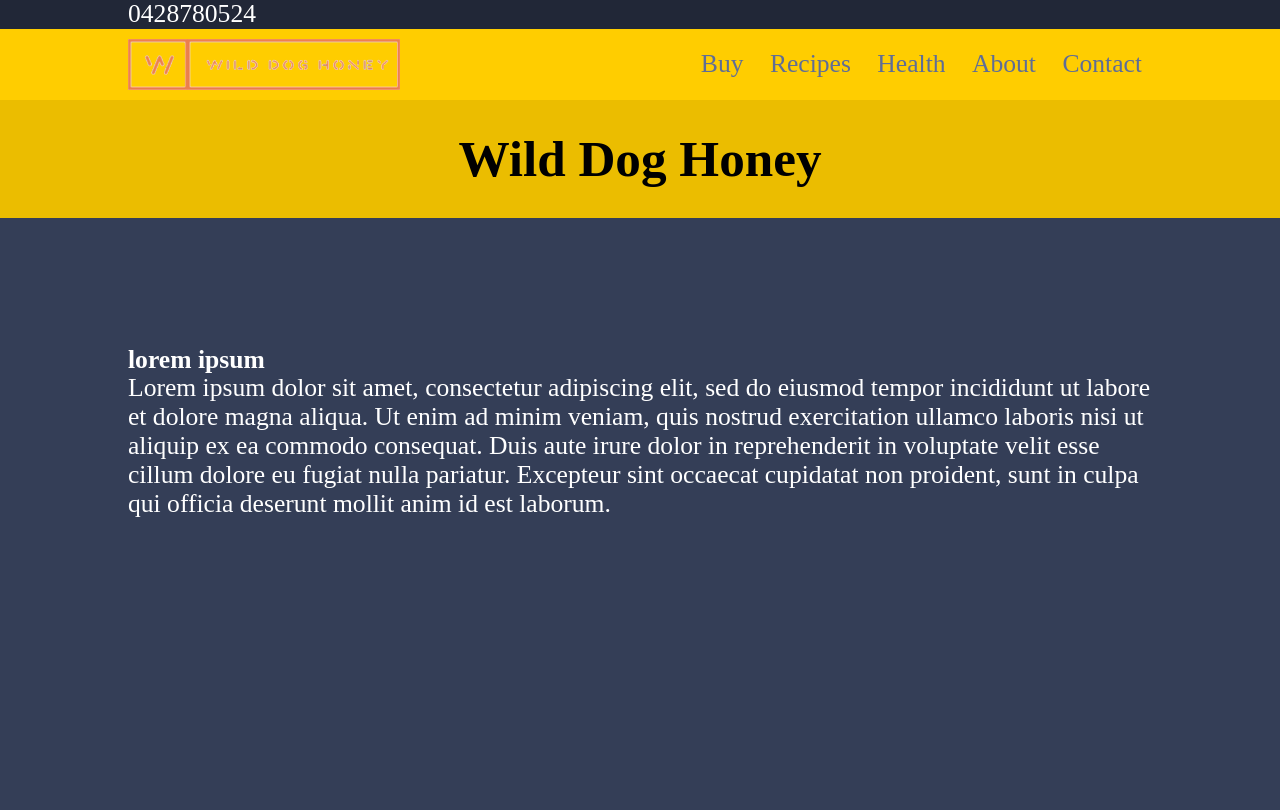
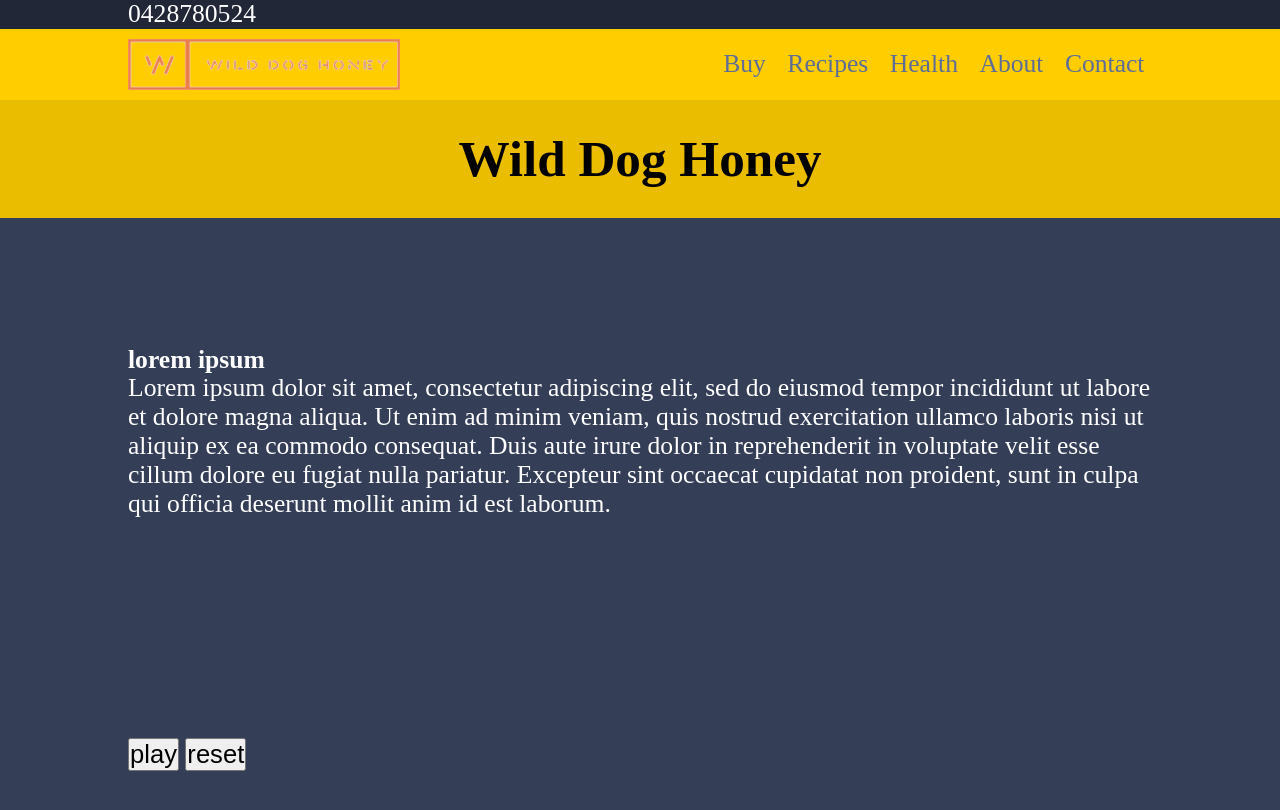
Before and after one commit to RolandWarburton/jekyllBase, a Jekyll site: the page built from index.html, in a window 1280 px wide and 1400 px high. Shown: the top 810 px of the window. Built offline with Jekyll 4.4.1, drawn with Linux system fonts in a browser that asks for light colours; nearby versions of some CDN libraries; a script that is not in the unit is left out.

Commit message:
working on a sliding image reveal

```diff
--- a/_includes/head.html
+++ b/_includes/head.html
@@ -10,8 +10,6 @@
 <script src="assets/js/home.js"></script>
 <script src="//cdnjs.cloudflare.com/ajax/libs/ScrollMagic/2.0.7/ScrollMagic.min.js"></script>
 <script src="https://cdnjs.cloudflare.com/ajax/libs/gsap/2.1.2/TweenMax.min.js"></script>
-<script src="https://cdnjs.cloudflare.com/ajax/libs/ScrollMagic/2.0.6/plugins/animation.gsap.min.js"></script>
-<script src="https://kit.fontawesome.com/4903fd1232.js"></script>
 
 
 </head>
--- a/_includes/header.html
+++ b/_includes/header.html
@@ -6,11 +6,9 @@
 <div class="navigation" id="header_middle">
 
         <div id="logo_container">
-                <div id="nav_img_small"><img src="assets/media/logo_small.PNG" alt="logo"></div>
-                <div id="nav_img_big"><img src="assets/media/logo_big.PNG" alt="logo"></div>
+                <div id="nav_img_small"><img class="nav_image" src="assets/media/logo_small.PNG" alt="logo"></div>
+                <div id="nav_img_big"><img class="nav_image" src="assets/media/logo_big.PNG" alt="logo"></div>
         </div>
-
-
 
         <ul class="nav_list">
                 <li><a href="#!">Buy</a></li>
@@ -21,8 +19,6 @@
         </ul>
 </div>
 
-
-
 <div class="navigation" id="header_bottom">
         <h1>{{ page.title }}</h1>
 </div>
--- a/_sass/base/base.scss
+++ b/_sass/base/base.scss
@@ -2,6 +2,7 @@
 body {
       background-color: $main_color;
       color: white;
+
 }
 
 * {
@@ -9,3 +10,14 @@
       margin: 0px;
       padding: 0px;
 }
+
+.img_container {
+      img {
+            height: 0%;
+            width: 600px;
+            transform-origin: bottom;
+      }
+      width: 600px;
+      height:200px;
+      padding: 10px;
+}
--- a/_sass/modules/header.scss
+++ b/_sass/modules/header.scss
@@ -34,7 +34,7 @@
         #nav_img_small {display: block;}
         #nav_img_big {display: none;}
 
-        img {
+        .nav_image {
             height: 2em;
         }
 
@@ -47,20 +47,12 @@
     .nav_list {
         grid-row: 1;
         grid-column: 2;
-        margin: auto;
+        text-align: right;
+        margin: auto 0;
         li {
-            margin: 0 10px;
+            justify-content: flex-end;
+            margin: 0 1%;
             display: inline;
-        }
-
-        @include desktop {
-            grid-row: 1;
-            grid-column: 2;
-            display: block;
-            margin: auto 0;
-            text-align: right;
-
-
         }
     }
 
--- a/assets/js/home.js
+++ b/assets/js/home.js
@@ -1,28 +1,17 @@
-window.onload = function() {
-  console.log("ready");
+window.onload=function(){
 
-  var $hamburger = $('.hamburger');
+  const c = document.querySelectorAll(".img_container > img");
+  console.log(c[0]);
 
-  TweenLite.set('#mobile_nav', {yPercent: -100});
-  TweenLite.set('.navigation li',{x:-112});
+  document.getElementById("test").addEventListener('click', function() {
+    TweenMax.to(c[0], 1, {height: '100%', background: 'blue'});
+ });
 
-  var hamburgerMotion = new TimelineMax()
-  .to('#mobile_nav',0.3,{yPercent:0},0)
-  .reverse()
+ // $('.test').on('click',  function(){
+ //   tl.play();
+ // });
 
-  $hamburger.on('click', function(e) {
-    hamburgerMotion.reversed(!hamburgerMotion.reversed());
-
-  });
-
-
-
-
-
-  // // for dropdown nav
-  // $('.nav_list .dropdown_trigger').hover(function(e) {
-  //   $(this).siblings('.nav_dropdown').slideToggle()
-  // });
-
-
-};
+ // $('.reset').on('click',  function(){
+ //   tl.pause(0, true);
+ // })
+}
--- a/index.html
+++ b/index.html
@@ -3,6 +3,7 @@
 title: Wild Dog Honey
 ---
 
+<body>
     <div style="height: 3000px; padding: 10%;">
 
         <h3>lorem ipsum</h3>
@@ -11,5 +12,18 @@
                 Ut enim ad minim veniam, quis nostrud exercitation ullamco laboris nisi ut aliquip ex ea commodo consequat.
                 Duis aute irure dolor in reprehenderit in voluptate velit esse cillum dolore eu fugiat nulla pariatur.
                 Excepteur sint occaecat cupidatat non proident, sunt in culpa qui officia deserunt mollit anim id est laborum.
+
+        <div class="img_container">
+            <img class="img" src="https://unsplash.it/600/200" alt="">
+        </div>
+        <!-- <div class="img_container">
+            <img class="img" src="https://unsplash.it/800/200" alt="">
+        </div> -->
+
+        <button id="test">play</button>
+        <button class="reset">reset</button>
+
         </p>
     </div>
+
+</body>
```
Also changed, not shown: assets/js/jquery.paroller.min.js (added). Lines whose indentation alone changed are shown as unchanged.
